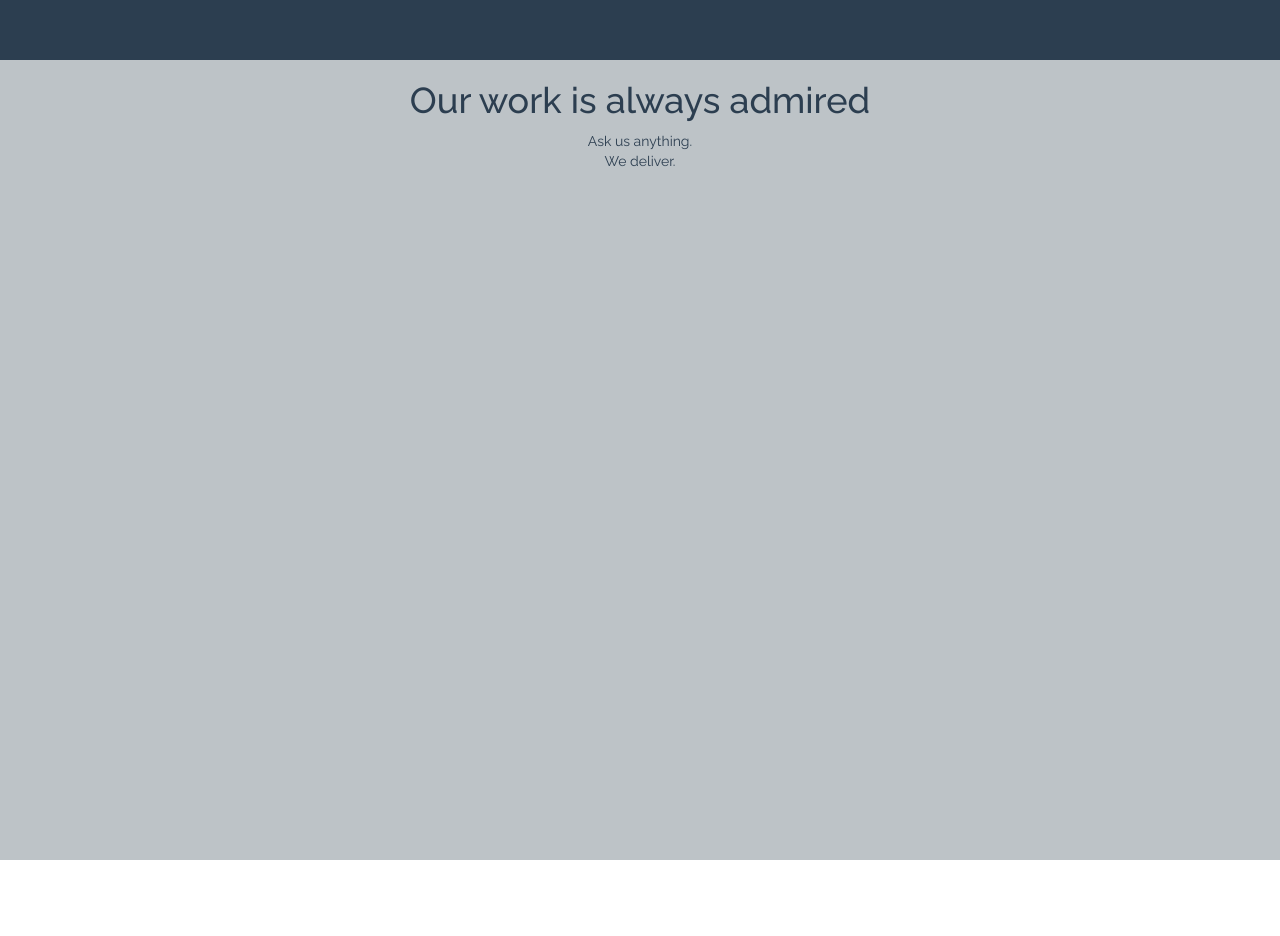
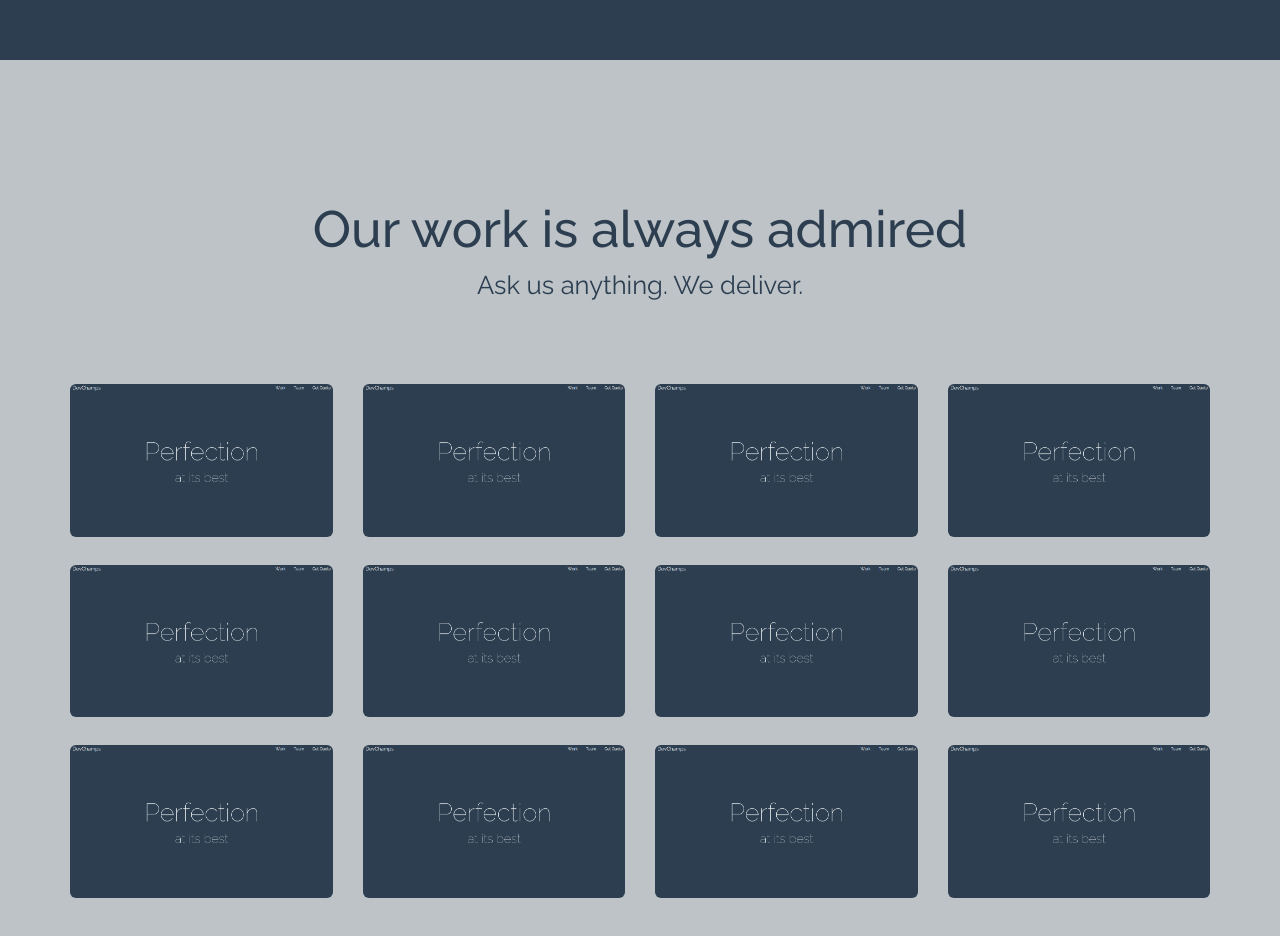
Before and after one commit to CodeAstra-Bootcamp/dev_champs, a plain HTML site: page index.html in a window 1280 px wide. Shown: the part 740-1676 px from the top of the page. Before the commit the page ends 1600 px from the top, so only its background shows below. Drawn offline with nearby package versions, Linux system fonts and the light colour scheme.

Commit message:
Add portfolio icons for projects in work section

```diff
--- a/css/styles.scss
+++ b/css/styles.scss
@@ -3,8 +3,14 @@ body {
 }
 
 .navbar-default {
+  transition: background-color 0.5s ease-in;
   background-color: transparent;
   border-color: transparent;
+}
+
+.navbar-default.affix {
+  background-color: #16191C;
+  border-color: #16191C;
 }
 
 .navbar-default .navbar-brand, .navbar-default .navbar-nav>li>a {
@@ -44,6 +50,50 @@ body {
   background-color: #bdc3c7;
   border: 1px solid #bdc3c7;
   color: #2c3e50;
-  height: 100vh;
+  min-height: 100vh;
   text-align: center;
+  padding: 15vh 0;
+
+  h1 {
+    font-size: 4vw;
+  }
+
+  p {
+    font-size: 2vw;
+    margin-bottom: 10vh;
+  }
+
+  .project {
+    margin-bottom: 2em;
+    position: relative;
+
+    .glyphicon {
+      display: none;
+    }
+  }
+
+  .project:hover .glyphicon {
+    display: inline-block;
+    color: #ecf0f1;
+    position: absolute;
+    top: 50%;
+    left: 50%;
+    transform: translateX(-50%) translateY(-50%);
+    font-size: 3em;
+  }
+
+  .project::after {
+    content: '';
+    position: absolute;
+    top: 0;
+    bottom: 0;
+    left: 0;
+    right: 0;
+    background-color: transparent;
+    transition: background-color 0.3s ease-in;
+  }
+
+  .project:hover::after {
+    background-color: rgba(30, 30, 30, 0.6);
+  }
 }
--- a/index.html
+++ b/index.html
@@ -12,7 +12,7 @@
     <link href='https://fonts.googleapis.com/css?family=Raleway:400,100,100italic,200,200italic,300,300italic,400italic,500,500italic,600,600italic,700,700italic,800,800italic,900,900italic' rel='stylesheet' type='text/css'>
   </head>
   <body>
-    <nav class="navbar navbar-default navbar-fixed-top">
+    <nav class="navbar navbar-default navbar-fixed-top" data-spy="affix" data-offset-top="60">
       <div class="container-fluid">
         <!-- Brand and toggle get grouped for better mobile display -->
         <div class="navbar-header">
@@ -55,9 +55,84 @@
     <section id="work">
       <h1>Our work is always admired</h1>
       <p>
-        Ask us anything.<br>
-        We deliver.
+        Ask us anything. We deliver.
       </p>
+      <div class="container">
+        <div class="row">
+          <div class="col-sm-6 col-md-4 col-lg-3">
+            <div class="project">
+              <span class="glyphicon glyphicon-link"></span>
+              <img src="images/project.png" alt="" class="img-responsive img-rounded">
+            </div>
+          </div>
+          <div class="col-sm-6 col-md-4 col-lg-3">
+            <div class="project">
+              <span class="glyphicon glyphicon-link"></span>
+              <img src="images/project.png" alt="" class="img-responsive img-rounded">
+            </div>
+          </div>
+          <div class="col-sm-6 col-md-4 col-lg-3">
+            <div class="project">
+              <span class="glyphicon glyphicon-link"></span>
+              <img src="images/project.png" alt="" class="img-responsive img-rounded">
+            </div>
+          </div>
+          <div class="col-sm-6 col-md-4 col-lg-3">
+            <div class="project">
+              <span class="glyphicon glyphicon-link"></span>
+              <img src="images/project.png" alt="" class="img-responsive img-rounded">
+            </div>
+          </div>
+          <div class="col-sm-6 col-md-4 col-lg-3">
+            <div class="project">
+              <span class="glyphicon glyphicon-link"></span>
+              <img src="images/project.png" alt="" class="img-responsive img-rounded">
+            </div>
+          </div>
+          <div class="col-sm-6 col-md-4 col-lg-3">
+            <div class="project">
+              <span class="glyphicon glyphicon-link"></span>
+              <img src="images/project.png" alt="" class="img-responsive img-rounded">
+            </div>
+          </div>
+          <div class="col-sm-6 col-md-4 col-lg-3">
+            <div class="project">
+              <span class="glyphicon glyphicon-link"></span>
+              <img src="images/project.png" alt="" class="img-responsive img-rounded">
+            </div>
+          </div>
+          <div class="col-sm-6 col-md-4 col-lg-3">
+            <div class="project">
+              <span class="glyphicon glyphicon-link"></span>
+              <img src="images/project.png" alt="" class="img-responsive img-rounded">
+            </div>
+          </div>
+          <div class="col-sm-6 col-md-4 col-lg-3">
+            <div class="project">
+              <span class="glyphicon glyphicon-link"></span>
+              <img src="images/project.png" alt="" class="img-responsive img-rounded">
+            </div>
+          </div>
+          <div class="col-sm-6 col-md-4 col-lg-3">
+            <div class="project">
+              <span class="glyphicon glyphicon-link"></span>
+              <img src="images/project.png" alt="" class="img-responsive img-rounded">
+            </div>
+          </div>
+          <div class="col-sm-6 col-md-4 col-lg-3">
+            <div class="project">
+              <span class="glyphicon glyphicon-link"></span>
+              <img src="images/project.png" alt="" class="img-responsive img-rounded">
+            </div>
+          </div>
+          <div class="col-sm-6 col-md-4 col-lg-3">
+            <div class="project">
+              <span class="glyphicon glyphicon-link"></span>
+              <img src="images/project.png" alt="" class="img-responsive img-rounded">
+            </div>
+          </div>
+        </div>
+      </div>
     </section>
   </body>
 </html>
```
Also changed, not shown: css/styles.css, images/project.png (added), 1 other file.
